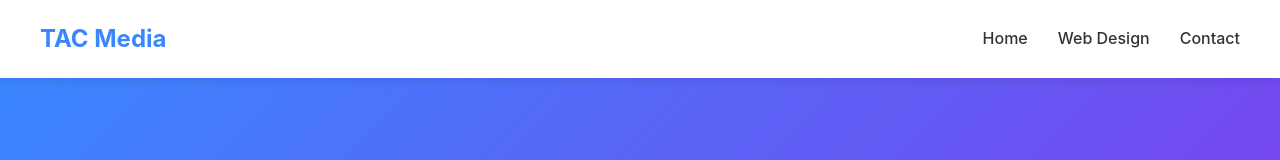
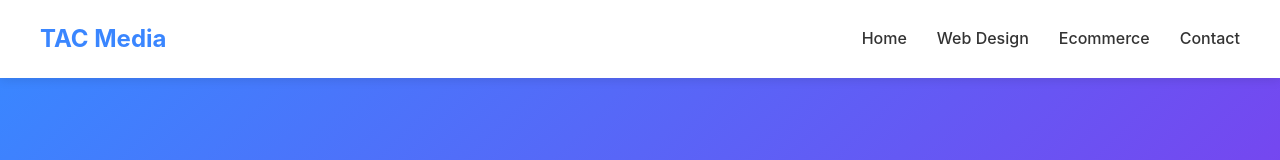
Before and after one commit to tacmedia-digital/tacmedia, a plain HTML site: page dev.html in a window 1280 px wide. Shown: the top 160 px of the page. Drawn offline with Linux system fonts and the light colour scheme.

Commit message:
sec commit

```diff
--- a/dev.html
+++ b/dev.html
@@ -272,6 +272,7 @@
                 <div class="nav-links">
                     <a href="index.html">Home</a>
                     <a href="web.html">Web Design</a>
+                    <a href="ecom.html">Ecommerce</a>
                     <a href="https://instagram.com/tacmedia.digital">Contact</a>
                 </div>
             </nav>
```
